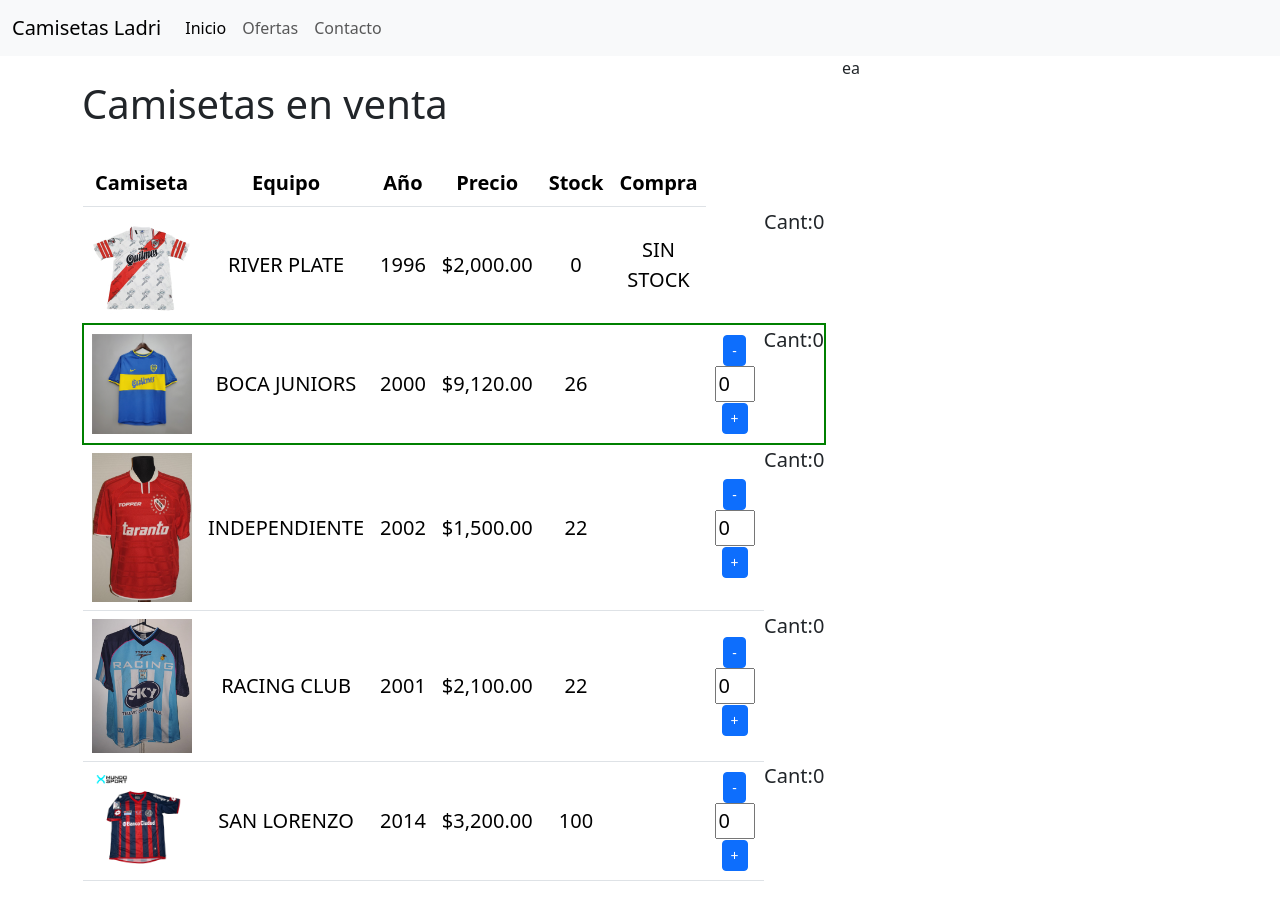
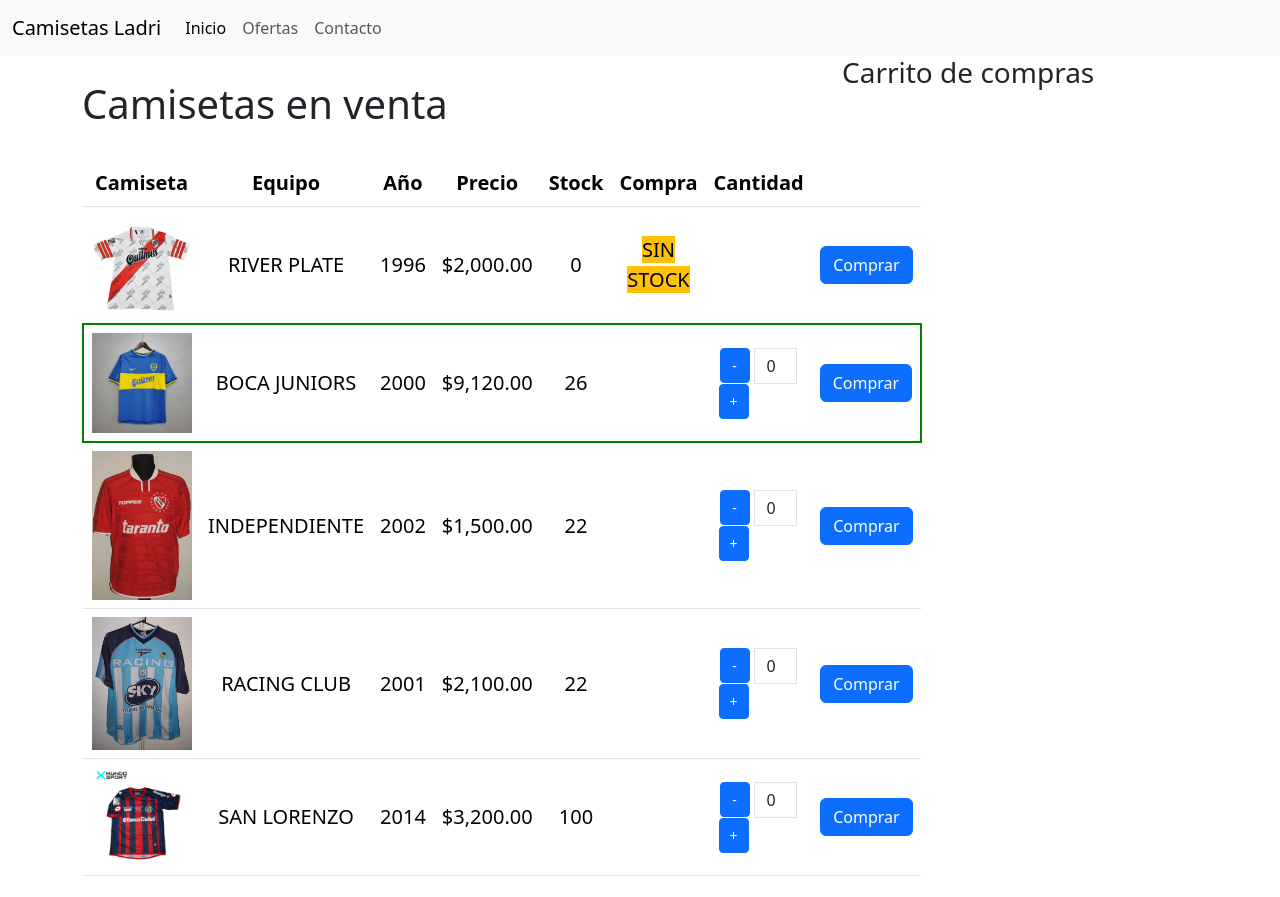
Before and after one commit to Kino2/Angular2024, an Angular app in the folder brewery/: page /camisetas in a window 1280 px wide. Built offline with nearby package versions, Linux system fonts and the light colour scheme.

Commit message:
Comunicacion entre componentes 2

```diff
--- a/brewery/src/app/input-integer/input-integer.component.css
+++ b/brewery/src/app/input-integer/input-integer.component.css
@@ -1,3 +1,9 @@
 input{
-    max-width: 40px;
+    max-width: 43px;
+    height: 36px;
 }
+button{
+    margin: 0px 5px;
+    width: 30px;
+    height: 35px;
+}
--- a/brewery/src/app/input-integer/input-integer.component.html
+++ b/brewery/src/app/input-integer/input-integer.component.html
@@ -1,4 +1,11 @@
-<td><button class="btn btn-primary btn-sm" (click)="downQuantity()">-</button>
-    <input type="text" [(ngModel)] ="quantity" (keyup)="changeQuantity($event)">
-    <button class="btn btn-primary btn-sm" (click)="upQuantity()">+</button>
-</td>
+<td>
+    <div class="input-group">
+      <div class="input-group-prepend">
+        <button class="btn btn-primary btn-sm" (click)="downQuantity()">-</button>
+      </div>
+      <input type="text" class="form-control" [(ngModel)]="quantity" (keyup)="changeQuantity($event)">
+      <div class="input-group-append">
+        <button class="btn btn-primary btn-sm" (click)="upQuantity()">+</button>
+      </div>
+    </div>
+  </td>
--- a/brewery/src/app/shopping-cart/shopping-cart.component.html
+++ b/brewery/src/app/shopping-cart/shopping-cart.component.html
@@ -1 +1,6 @@
-<p>ea</p>
+<h3>Carrito de compras</h3>
+<ul>
+    <li *ngFor="let tshirt of cartList">
+        {{tshirt.name}} : {{tshirt.quantity}}
+    </li>
+</ul>
--- a/brewery/src/app/shopping-cart/shopping-cart.component.ts
+++ b/brewery/src/app/shopping-cart/shopping-cart.component.ts
@@ -1,4 +1,6 @@
 import { Component } from '@angular/core';
+import { TShirtCartService } from '../t-shirt-cart.service';
+import { Tshirt } from '../t-shirt-list/t-shirt';
 
 @Component({
   selector: 'app-shopping-cart',
@@ -7,4 +9,8 @@
 })
 export class ShoppingCartComponent {
 
+  cartList : Tshirt[] = [];
+  constructor(private cart: TShirtCartService){
+    cart.cartList.subscribe(c => this.cartList = c)
+  }
 }
--- /dev/null
+++ b/brewery/src/app/t-shirt-cart.service.ts
@@ -0,0 +1,29 @@
+import { Injectable } from '@angular/core';
+import { Tshirt } from './t-shirt-list/t-shirt';
+import { BehaviorSubject } from 'rxjs';
+
+/**
+ * Maneja la logica del carrito
+ */
+@Injectable({
+  providedIn: 'root'
+})
+export class TShirtCartService {
+  private _cartList: Tshirt[] = [];
+  cartList: BehaviorSubject<Tshirt[]> = new BehaviorSubject(this._cartList);
+
+  constructor() { }
+
+  addToCart(tshirt: Tshirt) {
+    let item: Tshirt | undefined = this._cartList.find((v1) => v1.name == tshirt.name);
+    if (!item) {
+      this._cartList.push({...tshirt});
+    } else {
+      item.quantity += tshirt.quantity;
+    }
+    console.log(this._cartList);
+    this.cartList.next(this._cartList);
+  }
+
+
+}
--- a/brewery/src/app/t-shirt-list/t-shirt-list.component.html
+++ b/brewery/src/app/t-shirt-list/t-shirt-list.component.html
@@ -10,6 +10,8 @@
             <th>Precio</th>
             <th>Stock</th>
             <th>Compra</th>
+            <th>Cantidad</th>
+            <th></th>
         </tr>
     </thead>
     <tbody>
@@ -19,9 +21,14 @@
             <td>{{tshirt.year}}</td>
             <td>{{tshirt.price | currency}}</td>
             <td>{{tshirt.stock}}</td>
-            <td><span *ngIf="tshirt.stock == 0">SIN STOCK</span></td>
-            <td><app-input-integer [(quantity)]="tshirt.quantity" [max]="tshirt.stock"*ngIf="tshirt.stock" (maxReached)="maxReached($event)"></app-input-integer></td>
-            Cant:{{tshirt.quantity}}
+            <td><span class="bg-warning" *ngIf="tshirt.stock == 0">SIN STOCK</span></td>
+            <td>
+                <app-input-integer [(quantity)]="tshirt.quantity" [max]="tshirt.stock" *ngIf="tshirt.stock"
+                    (maxReached)="maxReached($event)"></app-input-integer>
+            </td>
+            <td>
+                <button class="btn btn-primary" (click)="addToCart(tshirt)">Comprar</button>
+            </td>
         </tr>
     </tbody>
 </table>
--- a/brewery/src/app/t-shirt-list/t-shirt-list.component.ts
+++ b/brewery/src/app/t-shirt-list/t-shirt-list.component.ts
@@ -1,5 +1,6 @@
 import { Component } from '@angular/core';
 import { Tshirt } from './t-shirt';
+import { TShirtCartService } from '../t-shirt-cart.service';
 
 @Component({
   selector: 'app-t-shirt-list',
@@ -57,7 +58,15 @@
     }
   ];
 
+  constructor(private cart: TShirtCartService) {
+
+  }
   maxReached(m: string) {
     alert(m);
   }
+  addToCart(tshirt: Tshirt): void {
+    this.cart.addToCart(tshirt)
+    tshirt.stock -= tshirt.quantity;
+    tshirt.quantity = 0;
+  }
 }
```
